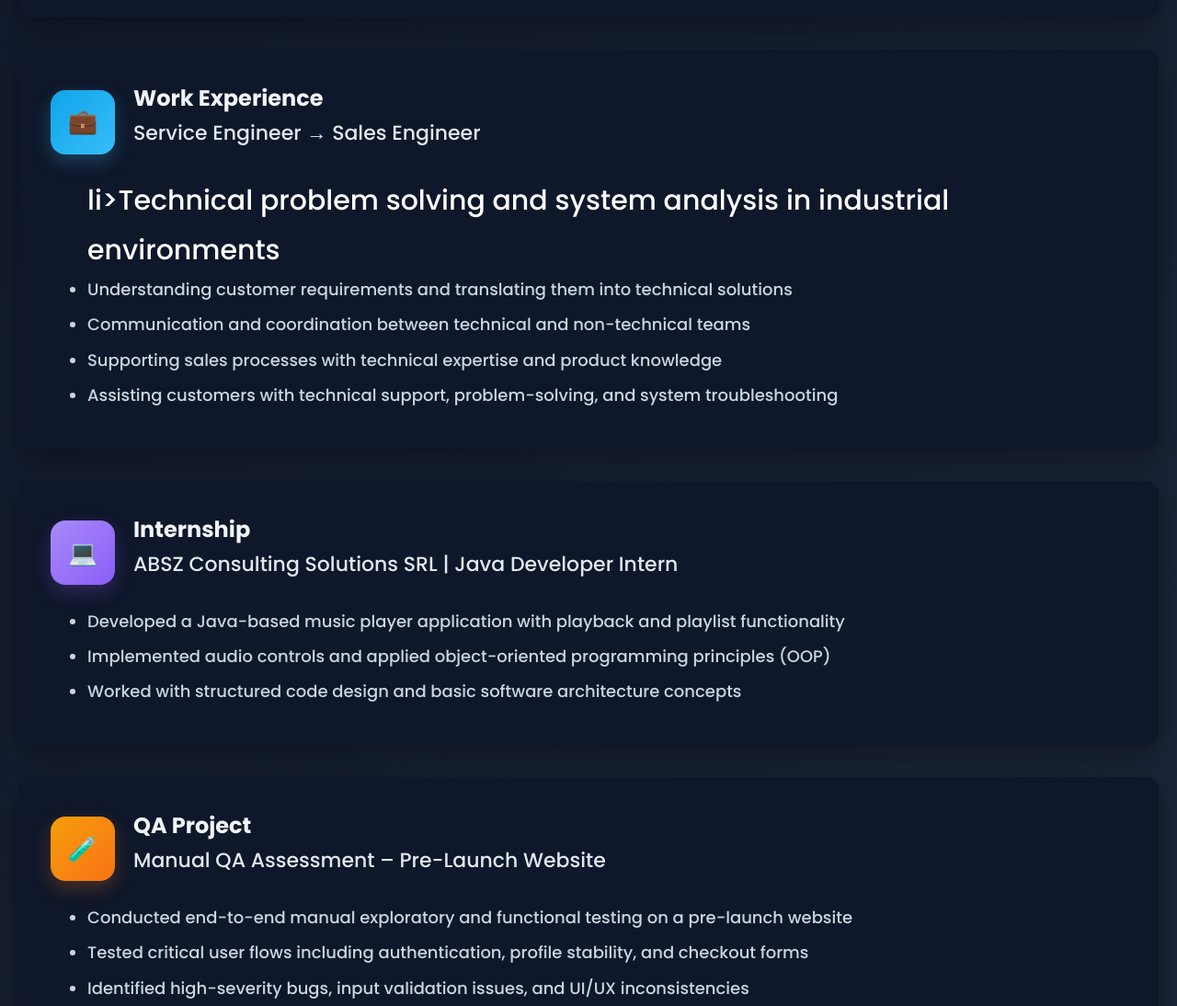
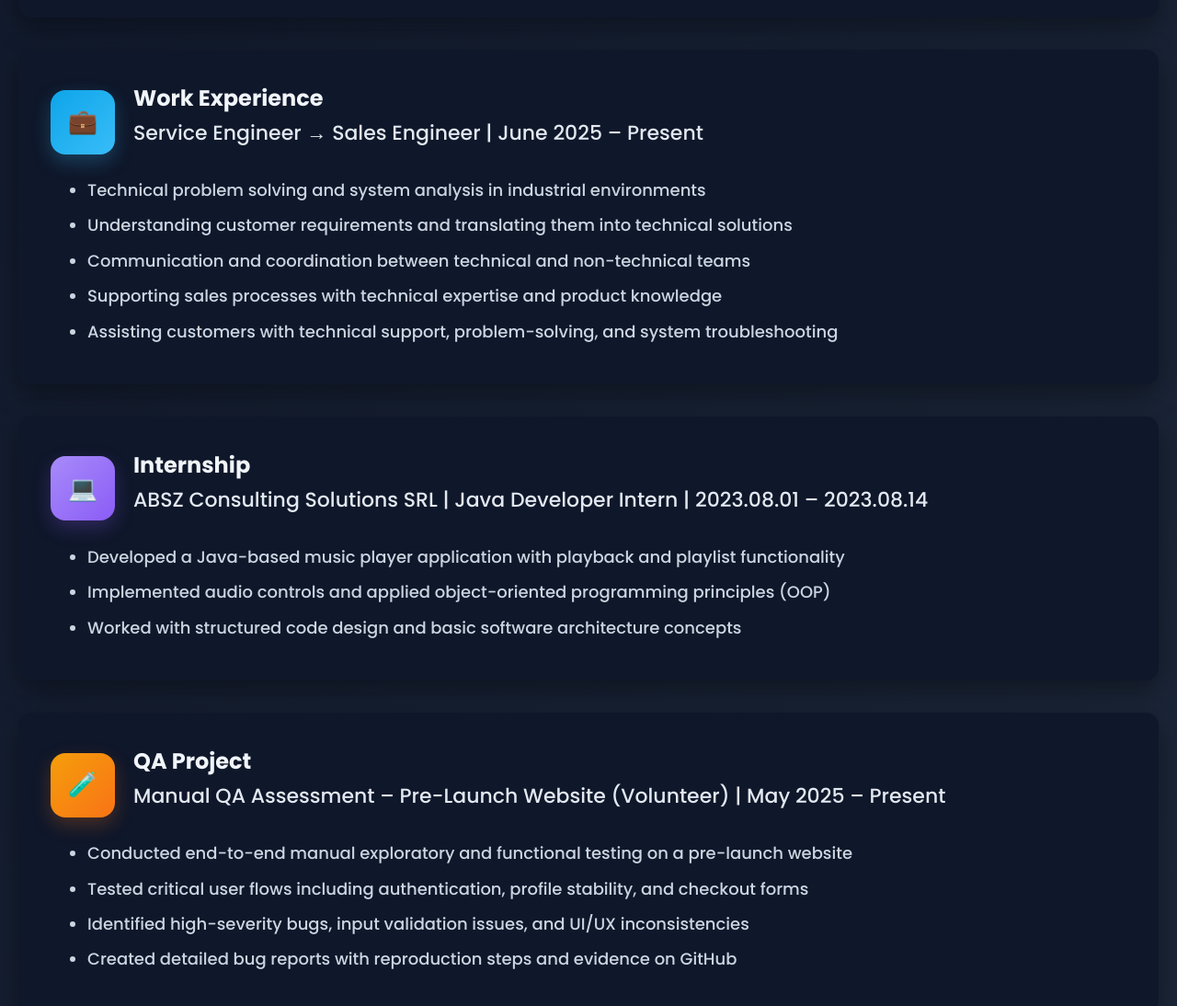
Before and after one commit to davidarvai/My-Portfolio-Website, a plain HTML site: page index.html in a window 1280 px wide. Shown: the part 1020-2114 px from the top of the page at 92% size. Drawn offline with Linux system fonts and the light colour scheme.

```diff
--- a/index.html
+++ b/index.html
@@ -397,7 +397,7 @@ Work Experience
 </h3>
 
 <p class="school">
-Service Engineer → Sales Engineer
+Service Engineer → Sales Engineer | June 2025 – Present
 </p>
 </div>
 
@@ -405,7 +405,7 @@ Service Engineer → Sales Engineer
 
     <ul class="experience-list">
 
-    li>Technical problem solving and system analysis in industrial environments</li>
+    <li>Technical problem solving and system analysis in industrial environments</li>
     <li>Understanding customer requirements and translating them into technical solutions</li>
     <li>Communication and coordination between technical and non-technical teams</li>
     <li>Supporting sales processes with technical expertise and product knowledge</li>
@@ -428,7 +428,7 @@ Service Engineer → Sales Engineer
         Internship
       </h3>
       <p class="school">
-        ABSZ Consulting Solutions SRL | Java Developer Intern
+        ABSZ Consulting Solutions SRL | Java Developer Intern | 2023.08.01 – 2023.08.14
       </p>
     </div>
 
@@ -457,7 +457,7 @@ Service Engineer → Sales Engineer
         QA Project
       </h3>
       <p class="school">
-        Manual QA Assessment – Pre-Launch Website
+        Manual QA Assessment – Pre-Launch Website (Volunteer) | May 2025 – Present
       </p>
     </div>
 
```
